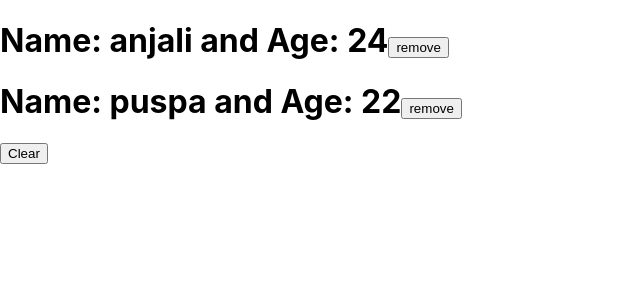
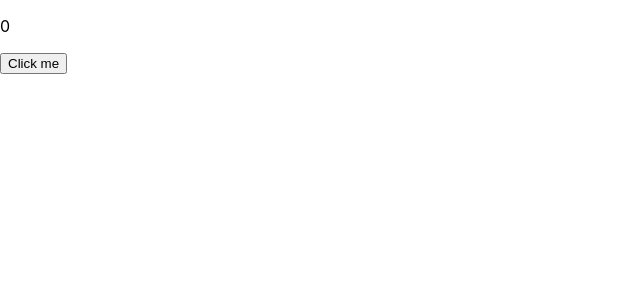
Before and after one commit to KumariAnjali40/Learning-React, a React (Create React App) app in the folder usestatehook/: page / in a window 1280 px wide. Shown: the top 300 px of the page, without its empty margins (0-640 px from the left). Built offline with nearby package versions, Linux system fonts and the light colour scheme.

Commit message:
useEffect

```diff
--- a/usestatehook/src/App.js
+++ b/usestatehook/src/App.js
@@ -1,6 +1,8 @@
 import React from 'react'
 // import Hookrules from './component/Hookrules'
-import UseStateArray from './component/UseStateArray'
+// import UseStateArray from './component/UseStateArray'
+// import BasicForm from './component/forms/BasicForm'
+import UseEffect from './component/useEffect/UseEffect'
 // import UseStateObject from './component/UseStateObject'
 
 
@@ -32,8 +34,10 @@ const App = () => {
        {/* <h1>{val}</h1> */}
        {/* <button className='btn' onClick={changeName}>click please</button> */}
        {/* <Hookrules/> */}
-       <UseStateArray/>
+       {/* <UseStateArray/> */}
        {/* <UseStateObject/> */}
+       {/* <BasicForm/> */}
+       <UseEffect/>
     </div>
   )
 }
--- /dev/null
+++ b/usestatehook/src/component/forms/BasicForm.js
@@ -0,0 +1,26 @@
+import React from 'react'
+
+const BasicForm = () => {
+  return (
+   <>
+    <form action=''>
+        <div>
+            <label htmlFor='email'>Email</label>
+            <input type='text' name="email" id="email"/>
+        </div>
+
+        <div>
+            <label htmlFor='password'>Password</label>
+            <input type='password' name="password" id="password"/>
+        </div>
+
+        <button type='submit'>Login</button>
+
+    </form>
+
+
+   </>
+  )
+}
+
+export default BasicForm
--- /dev/null
+++ b/usestatehook/src/component/useEffect/UseEffect.js
@@ -0,0 +1,26 @@
+import React, { useEffect, useState } from 'react'
+
+const UseEffect = () => {
+
+   const [count,setCount]=useState(0);
+
+   useEffect(()=>{
+    // console.log("HELLO");
+    document.title=`Chats (${count})`
+   })
+
+  const countChange=()=>{
+    setCount(count+1);
+  }
+
+
+  return (
+    <div>
+        <p>{count}</p>
+
+        <button onClick={countChange}>Click me</button>
+    </div>
+  )
+}
+
+export default UseEffect
```
